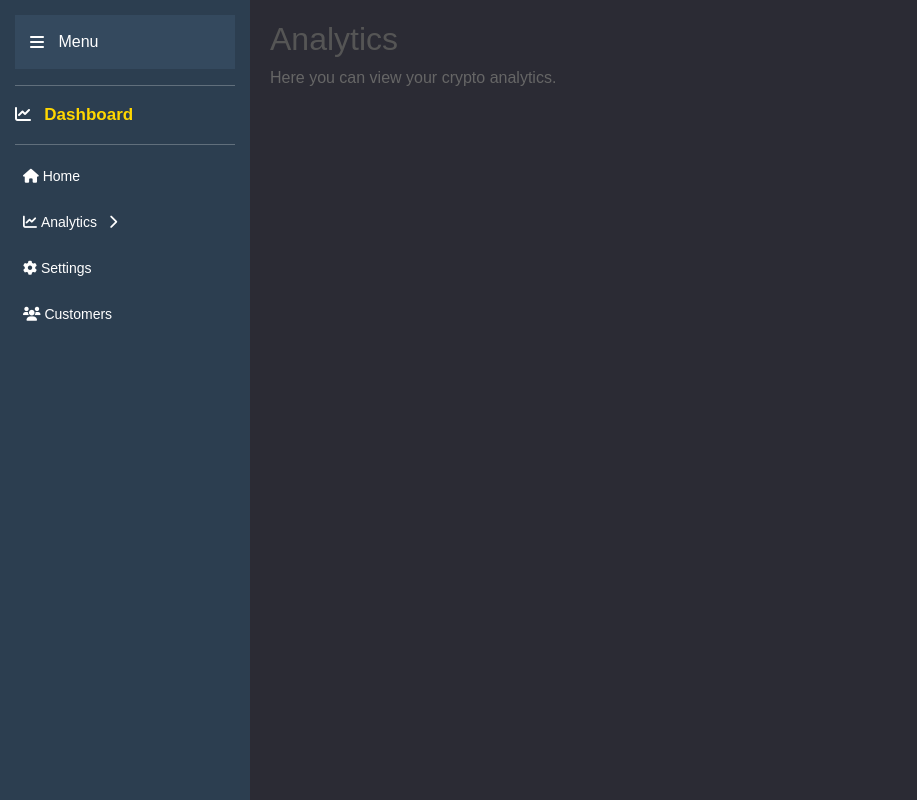
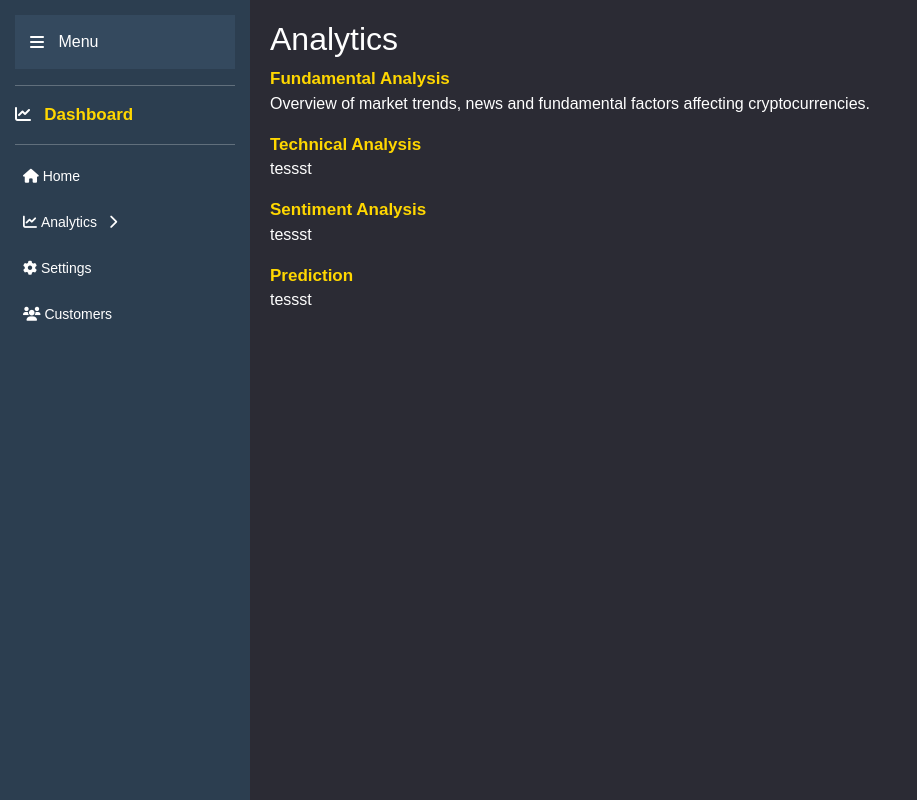
Before and after one commit to fatmajaafar/CryptoPrediction, an Angular app: page /analytics in a window 1280 px wide. Shown: the whole page, without its empty margins (0-917 px from the left). Built offline with nearby package versions, Linux system fonts and the light colour scheme.

Commit message:
update analytics component

```diff
--- a/src/app/analytics/analytics.component.html
+++ b/src/app/analytics/analytics.component.html
@@ -1,4 +1,19 @@
 <div class="analytics">
     <h2>Analytics</h2>
-    <p>Here you can view your crypto analytics.</p>
 </div>
+<div>
+    <span class="gold-text">Fundamental Analysis </span>
+    <p>Overview of market trends, news and fundamental factors affecting cryptocurrencies.</p>
+</div>
+<div>
+    <span class="gold-text">Technical Analysis</span>
+    <p>tessst</p>
+</div>
+<div>
+    <span class="gold-text">Sentiment Analysis</span>
+    <p>tessst</p>
+</div>
+<div>
+    <span class="gold-text">Prediction</span>
+    <p>tessst</p>
+</div>
--- a/src/app/analytics/analytics.component.scss
+++ b/src/app/analytics/analytics.component.scss
@@ -0,0 +1,10 @@
+.analytics {
+    h2 {
+        color: white
+    }
+}
+.gold-text {
+    color: #ffd700;
+    font-size: 17px;
+    font-weight: bold !important;
+}
--- a/src/styles.scss
+++ b/src/styles.scss
@@ -52,7 +52,7 @@ body {
 }
 
 .content p {
-    color: #666;
+    color: white;
 }
 
 @media (max-width: 768px) {
```
